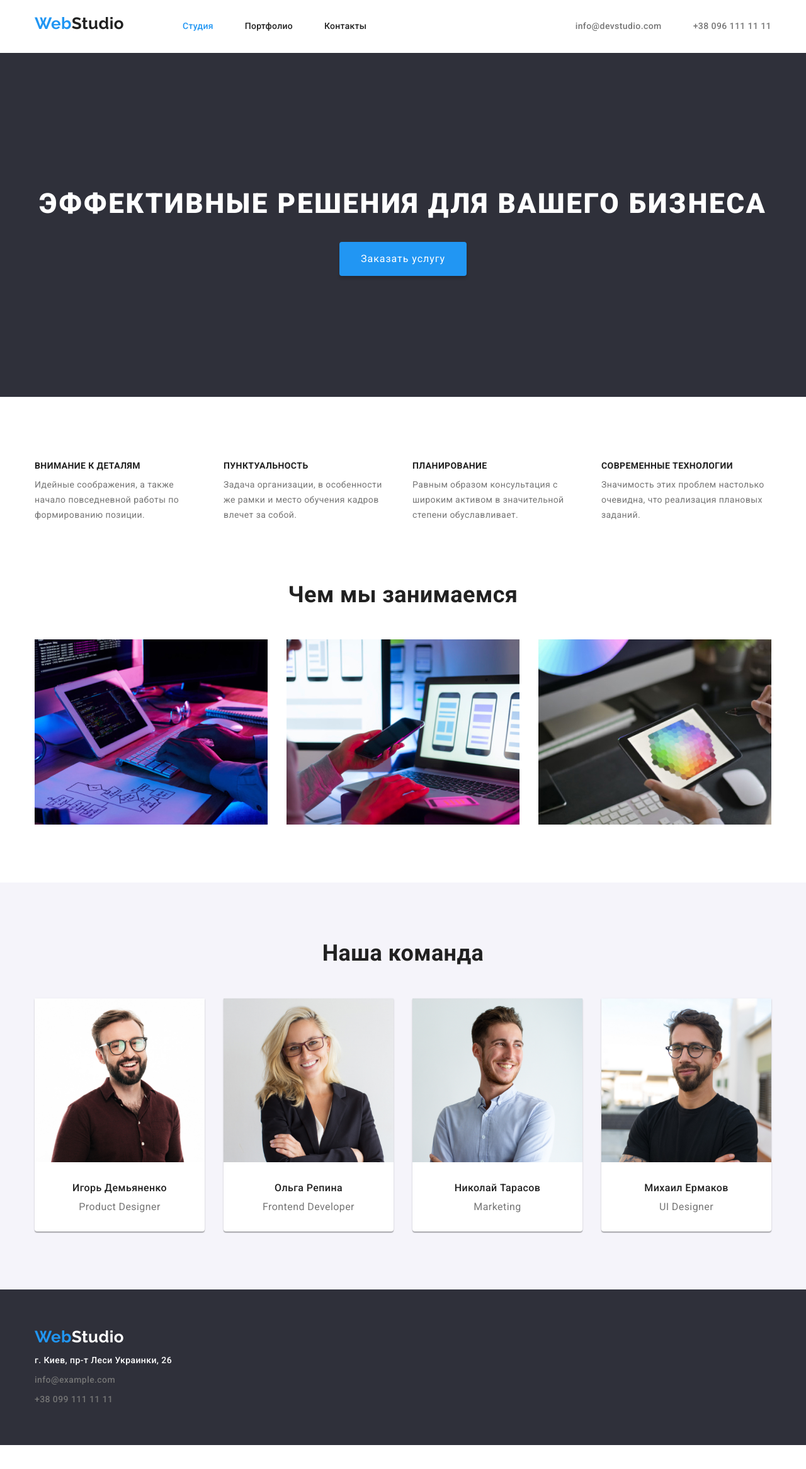
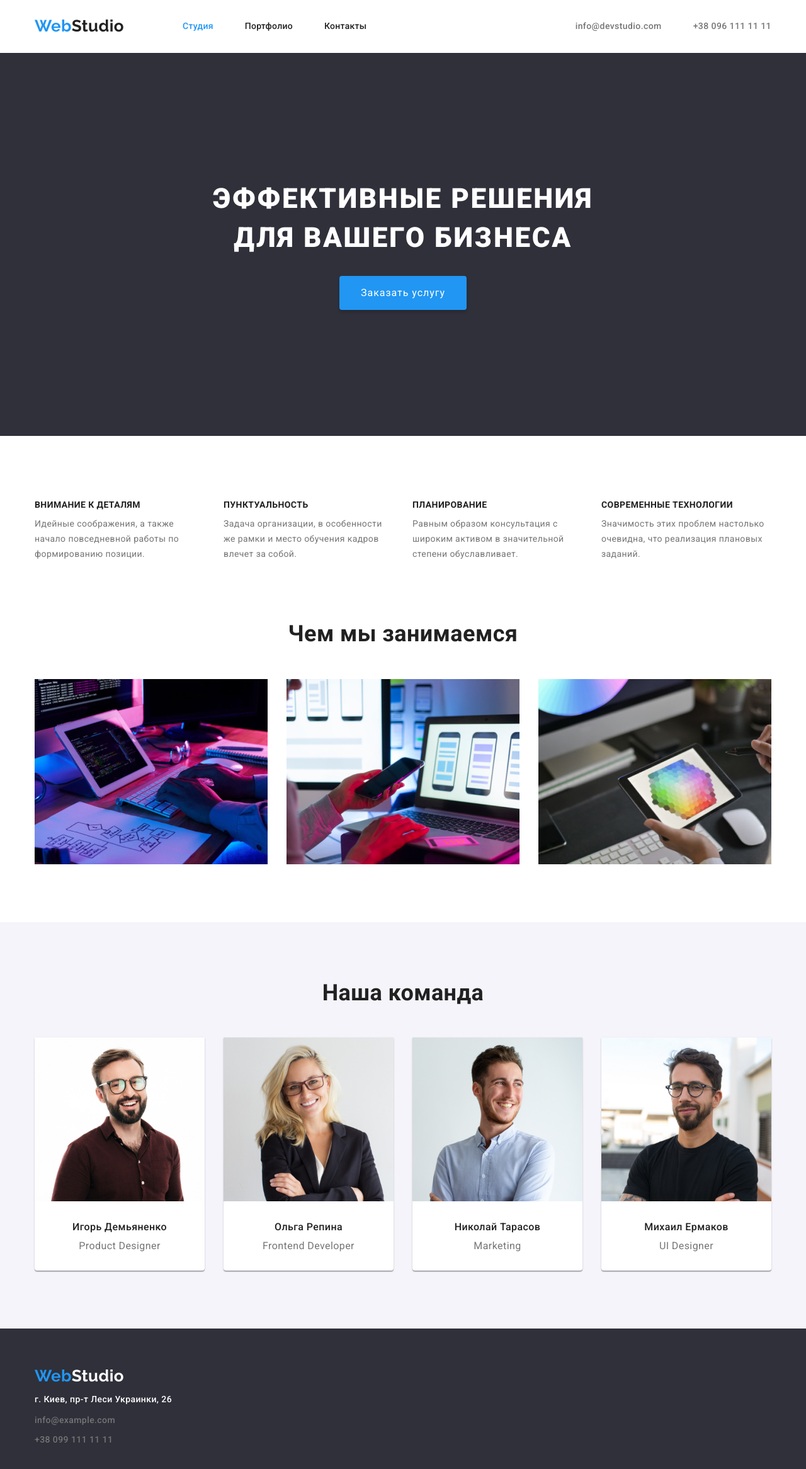
Before and after one commit to AntonTymchenko/goit-markup-hw-03, a plain HTML site: page index.html in a window 1280 px wide. Shown: the whole page at 63% size. Before the commit the page ends 2294 px from the top, so only its background shows below. Drawn offline with nearby package versions, Linux system fonts and the light colour scheme.

Commit message:
hw03-04
центрировал хедер
добавил отступы в херо
добавил общие свойства для картинок

```diff
--- a/css/style.css
+++ b/css/style.css
@@ -20,6 +20,12 @@ body {
   line-height: 1.714;
   letter-spacing: 0.03em;
 }
+img {
+  display: block;
+  width: 100%;
+  height: auto;
+}
+
 .container {
   margin-left: auto;
   margin-right: auto;
@@ -44,11 +50,11 @@ a {
 }
 .main-nav {
   display: flex;
-  align-items: baseline;
+  align-items: center;
 }
 .site-nav {
   display: flex;
-  align-items: baseline;
+  align-items: center;
 }
 .nav-list {
   display: flex;
@@ -119,12 +125,15 @@ a {
 }
 /* hero */
 .hero {
+  padding-top: 200px;
+  padding-bottom: 200px;
   background-color: #2f303a;
   text-align: center;
 }
 .hero-division {
-  padding-top: 208px;
-  padding-bottom: 192px;
+  margin-left: auto;
+  margin-right: auto;
+  width: 696px;
 }
 .hero-title {
   font-weight: 900;
@@ -177,7 +186,7 @@ a {
   color: var(--title-text-color);
   margin-bottom: 10px;
 }
-/* occupation */
+/* ==========occupation ============*/
 .main-title {
   font-weight: 700;
   font-size: 36px;
@@ -216,11 +225,7 @@ a {
 
   background-color: var(--white-text-bg-color);
 }
-.team-list img {
-  display: block;
-  width: 100%;
-  height: auto;
-}
+
 .name-jobe-info {
   padding-top: 30px;
   padding-bottom: 30px;
@@ -269,7 +274,7 @@ a {
   margin-bottom: 9px;
 }
 .address.mail {
-  display: block;
+  display: inline-block;
   margin-bottom: 9px;
 }
 
@@ -281,6 +286,7 @@ a {
 .capabilities-list {
   display: flex;
   justify-content: center;
+  margin-bottom: 50px;
 }
 .capabilities-item {
   margin-left: 8px;
@@ -292,7 +298,6 @@ a {
   padding: 6px 22px;
   border: 1px solid transparent;
   text-align: center;
-  margin-bottom: 50px;
   cursor: pointer;
   outline: none;
 
@@ -341,8 +346,3 @@ a {
   margin: 0;
   padding: 20px 24px;
 }
-.port-list img {
-  display: block;
-  width: 100%;
-  height: auto;
-}
```
